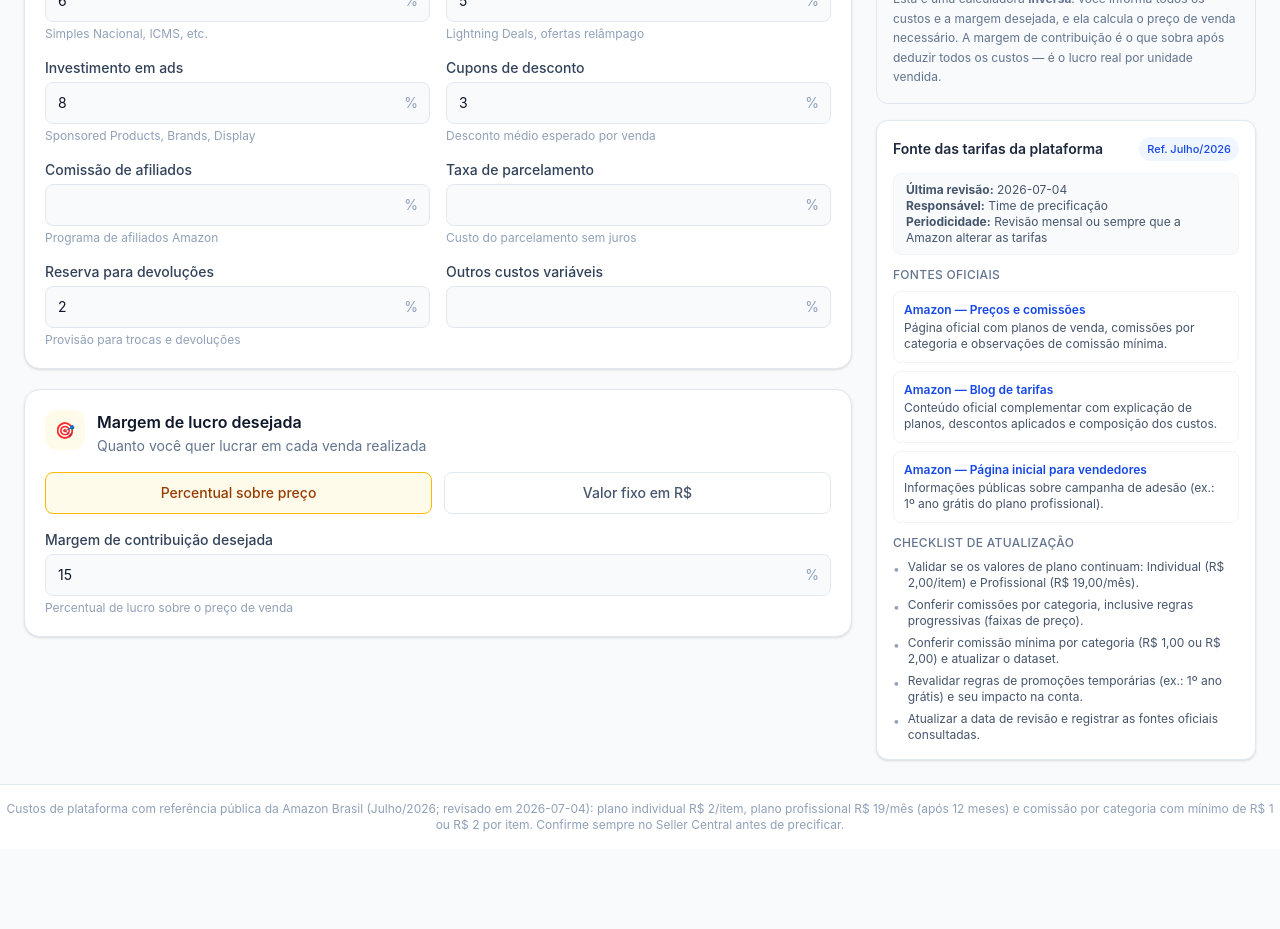
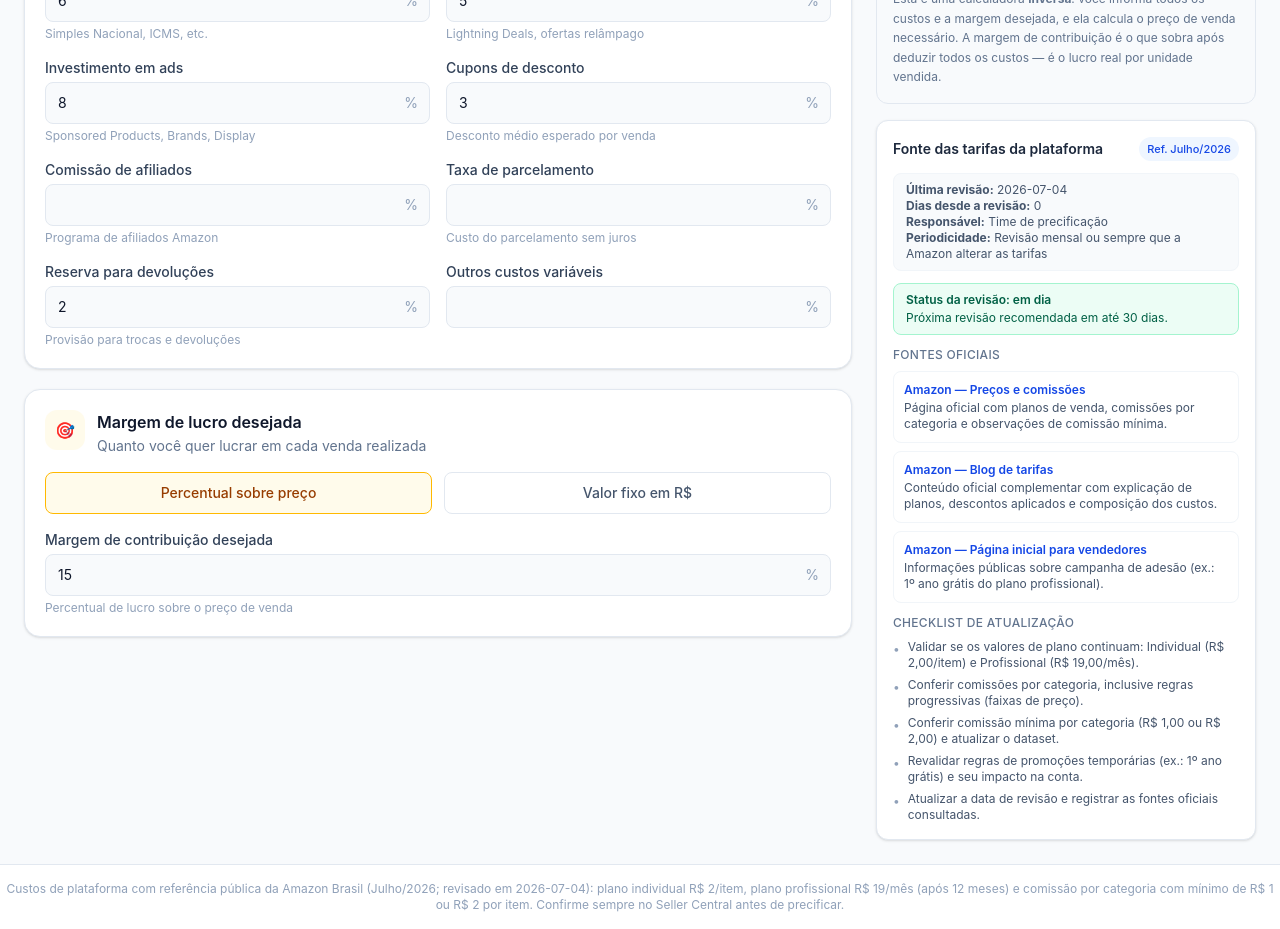
Before and after one commit to leandro608/markplace, a React (Vite) app: page / in a window 1280 px wide. Shown: the part 1160-2089 px from the top of the page. Before the commit the page ends 2009 px from the top, so only its background shows below. Built offline with nearby package versions, Linux system fonts and the light colour scheme.

Commit message:
feat: adicionar alerta automático para revisão vencida
Co-authored-by: leandro608 <leandro608@users.noreply.github.com>

```diff
--- a/src/components/ReferenceSourcesCard.tsx
+++ b/src/components/ReferenceSourcesCard.tsx
@@ -1,10 +1,16 @@
 import {
+  getPlatformReviewStatus,
   PLATFORM_COSTS_REFERENCE,
   PLATFORM_REFERENCE_SOURCES,
   PLATFORM_REVIEW_CHECKLIST,
 } from '../data/platformReferences'
 
 export function ReferenceSourcesCard() {
+  const reviewStatus = getPlatformReviewStatus(
+    PLATFORM_COSTS_REFERENCE.lastReviewedAt,
+    PLATFORM_COSTS_REFERENCE.staleAfterDays,
+  )
+
   return (
     <section className="rounded-xl border border-slate-200 bg-white p-4 shadow-sm">
       <div className="mb-3 flex items-center justify-between gap-3">
@@ -19,12 +25,33 @@ export function ReferenceSourcesCard() {
           <strong>Última revisão:</strong> {PLATFORM_COSTS_REFERENCE.lastReviewedAt}
         </p>
         <p>
+          <strong>Dias desde a revisão:</strong> {reviewStatus.daysSinceReview}
+        </p>
+        <p>
           <strong>Responsável:</strong> {PLATFORM_COSTS_REFERENCE.reviewOwner}
         </p>
         <p>
           <strong>Periodicidade:</strong> {PLATFORM_COSTS_REFERENCE.updateCadence}
         </p>
       </div>
+
+      {reviewStatus.isStale ? (
+        <div className="mb-3 rounded-lg border border-amber-200 bg-amber-50 px-3 py-2 text-xs text-amber-800">
+          <p className="font-semibold">Alerta: revisão de tarifas vencida</p>
+          <p className="mt-0.5">
+            Esta base está sem atualização há {reviewStatus.daysSinceReview} dias. Revise os custos
+            oficiais da Amazon para evitar erro de precificação.
+          </p>
+        </div>
+      ) : (
+        <div className="mb-3 rounded-lg border border-emerald-200 bg-emerald-50 px-3 py-2 text-xs text-emerald-800">
+          <p className="font-semibold">Status da revisão: em dia</p>
+          <p className="mt-0.5">
+            Próxima revisão recomendada em até {reviewStatus.nextReviewInDays} dia
+            {reviewStatus.nextReviewInDays === 1 ? '' : 's'}.
+          </p>
+        </div>
+      )}
 
       <div className="space-y-2">
         <p className="text-xs font-medium uppercase tracking-wide text-slate-500">
--- a/src/data/platformReferences.ts
+++ b/src/data/platformReferences.ts
@@ -10,6 +10,33 @@ export const PLATFORM_COSTS_REFERENCE = {
   lastReviewedAt: '2026-07-04',
   reviewOwner: 'Time de precificação',
   updateCadence: 'Revisão mensal ou sempre que a Amazon alterar as tarifas',
+  staleAfterDays: 30,
+}
+
+export interface PlatformReviewStatus {
+  daysSinceReview: number
+  isStale: boolean
+  nextReviewInDays: number
+}
+
+function parseIsoDateToUTC(date: string): Date {
+  const [year, month, day] = date.split('-').map(Number)
+  return new Date(Date.UTC(year, (month ?? 1) - 1, day ?? 1))
+}
+
+export function getPlatformReviewStatus(
+  lastReviewedAt: string,
+  staleAfterDays: number,
+  now: Date = new Date(),
+): PlatformReviewStatus {
+  const reviewDate = parseIsoDateToUTC(lastReviewedAt)
+  const todayUTC = new Date(Date.UTC(now.getUTCFullYear(), now.getUTCMonth(), now.getUTCDate()))
+  const diffMs = todayUTC.getTime() - reviewDate.getTime()
+  const daysSinceReview = Math.max(0, Math.floor(diffMs / (1000 * 60 * 60 * 24)))
+  const isStale = daysSinceReview > staleAfterDays
+  const nextReviewInDays = Math.max(0, staleAfterDays - daysSinceReview)
+
+  return { daysSinceReview, isStale, nextReviewInDays }
 }
 
 export const PLATFORM_REFERENCE_SOURCES: PlatformReferenceSource[] = [
```
Also changed, not shown: 1 other file (tests, documents, lock files or other folders).
